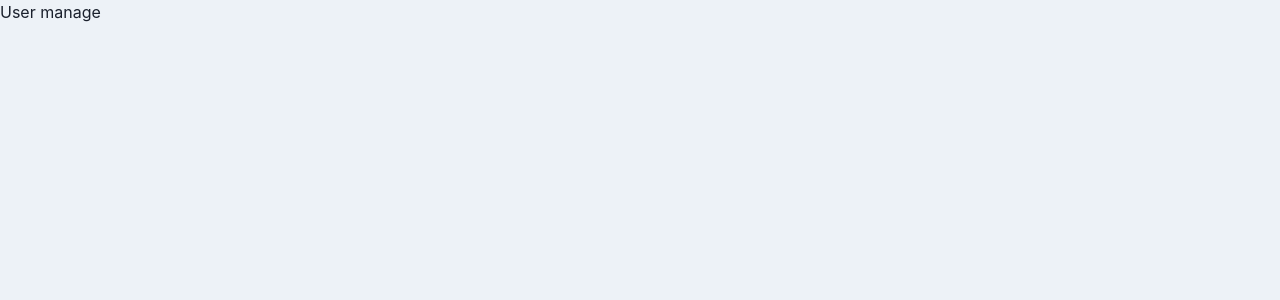
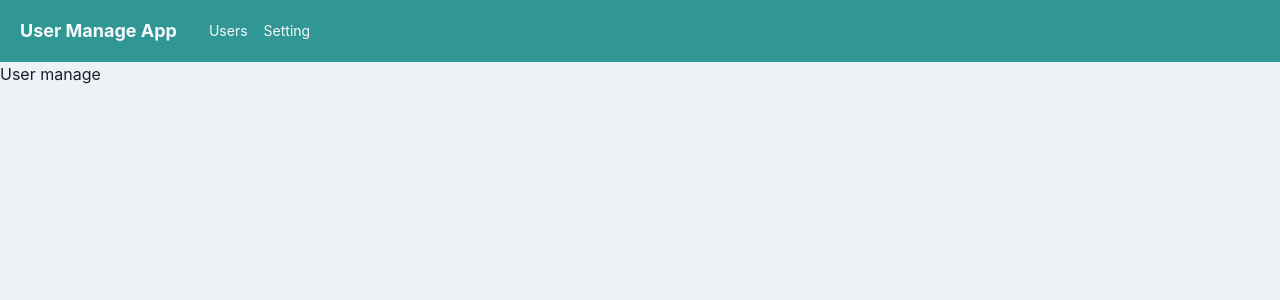
Before and after one commit to Yasu1025/react-user-manage-app, a React (Create React App) app: page /home/user_manage in a window 1280 px wide. Shown: the top 300 px of the page. Built offline with nearby package versions, Linux system fonts and the light colour scheme.

Commit message:
Header with Drawer

```diff
--- a/package.json
+++ b/package.json
@@ -3,6 +3,7 @@
   "version": "0.1.0",
   "private": true,
   "dependencies": {
+    "@chakra-ui/icons": "^1.1.1",
     "@chakra-ui/react": "^1.7.3",
     "@emotion/react": "^11.7.1",
     "@emotion/styled": "^11.6.0",
--- /dev/null
+++ b/src/components/atoms/button/MenuIconButton.tsx
@@ -0,0 +1,22 @@
+import { memo, VFC } from 'react'
+import { IconButton } from '@chakra-ui/react'
+import { HamburgerIcon } from '@chakra-ui/icons'
+
+type Props = {
+  onOpen: () => void
+}
+
+export const MenuIconButton: VFC<Props> = memo(props => {
+  const { onOpen } = props
+  return (
+    <IconButton
+      aria-label='menu-button'
+      icon={<HamburgerIcon />}
+      size='sm'
+      variant='unstyled'
+      outline='none'
+      display={{ base: 'block', md: 'none' }}
+      onClick={onOpen}
+    />
+  )
+})
--- /dev/null
+++ b/src/components/molecules/MenuDrawer.tsx
@@ -0,0 +1,37 @@
+import { memo, VFC } from 'react'
+import {
+  Button,
+  Drawer,
+  DrawerBody,
+  DrawerContent,
+  DrawerOverlay,
+} from '@chakra-ui/react'
+import { StringLiteralType } from 'typescript'
+
+type Props = {
+  isOpen: boolean
+  onClose: () => void
+  onClickTo: (path: string) => void
+}
+export const MenuDrawer: VFC<Props> = memo(props => {
+  const { isOpen, onClose, onClickTo } = props
+  return (
+    <Drawer placement='right' size='xs' isOpen={isOpen} onClose={onClose}>
+      <DrawerOverlay>
+        <DrawerContent>
+          <DrawerBody p={0} bg='gray.100'>
+            <Button w='100%' onClick={() => onClickTo('/home')}>
+              TOP
+            </Button>
+            <Button w='100%' onClick={() => onClickTo('/home/user_manage')}>
+              Users
+            </Button>
+            <Button w='100%' onClick={() => onClickTo('/home/setting')}>
+              Setting
+            </Button>
+          </DrawerBody>
+        </DrawerContent>
+      </DrawerOverlay>
+    </Drawer>
+  )
+})
--- /dev/null
+++ b/src/components/organisms/layout/Header.tsx
@@ -0,0 +1,56 @@
+/* eslint-disable jsx-a11y/anchor-is-valid */
+import { memo, useCallback, VFC } from 'react'
+import { useHistory } from 'react-router-dom'
+import { Box, Flex, Heading, Link, useDisclosure } from '@chakra-ui/react'
+import { MenuIconButton } from '../../atoms/button/MenuIconButton'
+import { MenuDrawer } from '../../molecules/MenuDrawer'
+
+export const Header: VFC = memo(() => {
+  const { isOpen, onOpen, onClose } = useDisclosure()
+  const history = useHistory()
+
+  // eslint-disable-next-line react-hooks/exhaustive-deps
+  const onClickLink = useCallback((path: string) => history.push(path), [])
+
+  return (
+    <>
+      <Flex
+        as='nav'
+        color='gray.50'
+        bg='teal.500'
+        align='center'
+        justify='space-between'
+        padding={{ base: 3, md: '5' }}
+      >
+        <Flex
+          as='a'
+          align='center'
+          mr={8}
+          _hover={{ cursor: 'pointer' }}
+          onClick={() => onClickLink('/home')}
+        >
+          <Heading as='h1' fontSize={{ base: 'md', md: 'lg' }}>
+            User Manage App
+          </Heading>
+        </Flex>
+        <Flex
+          align='center'
+          fontSize='sm'
+          flexGrow={2}
+          display={{ base: 'none', md: 'flex' }}
+        >
+          <Box pr={4}>
+            <Link onClick={() => onClickLink('/home/user_manage')}>Users</Link>
+          </Box>
+          <Link onClick={() => onClickLink('/home/setting')}>Setting</Link>
+        </Flex>
+        <MenuIconButton onOpen={onOpen} />
+      </Flex>
+      <MenuDrawer
+        isOpen={isOpen}
+        onClose={onClose}
+        onClickTo={path => onClickLink(path)}
+      />
+    </>
+  )
+})
--- a/src/components/pages/Page404.tsx
+++ b/src/components/pages/Page404.tsx
@@ -4,6 +4,6 @@ import { Link } from 'react-router-dom'
 export const Page404: VFC = memo(() => (
   <div>
     <p>404</p>
-    <Link to='/'>HOME</Link>
+    <Link to='/home'>HOME</Link>
   </div>
 ))
--- /dev/null
+++ b/src/components/templates/HeaderLayout.tsx
@@ -0,0 +1,16 @@
+import { memo, ReactNode, VFC } from 'react'
+import { Header } from '../organisms/layout/Header'
+
+type Props = {
+  children: ReactNode
+}
+
+export const HeaderLayout: VFC<Props> = memo(props => {
+  const { children } = props
+  return (
+    <>
+      <Header />
+      {children}
+    </>
+  )
+})
--- a/src/router/Router.tsx
+++ b/src/router/Router.tsx
@@ -2,6 +2,7 @@ import { memo, VFC } from 'react'
 import { Switch, Route } from 'react-router-dom'
 import { Login } from '../components/pages/Login'
 import { Page404 } from '../components/pages/Page404'
+import { HeaderLayout } from '../components/templates/HeaderLayout'
 import { homeRoutes } from './HomeRoutes'
 
 export const Router: VFC = memo(() => (
@@ -16,7 +17,7 @@ export const Router: VFC = memo(() => (
               key={hr.path}
               path={`${url}${hr.path}`}
               exact={hr.exact}
-              render={() => hr.children}
+              render={() => <HeaderLayout>{hr.children}</HeaderLayout>}
             />
           ))}
         </Switch>
```
Also changed, not shown: 2 other files (tests, documents, lock files or other folders).
